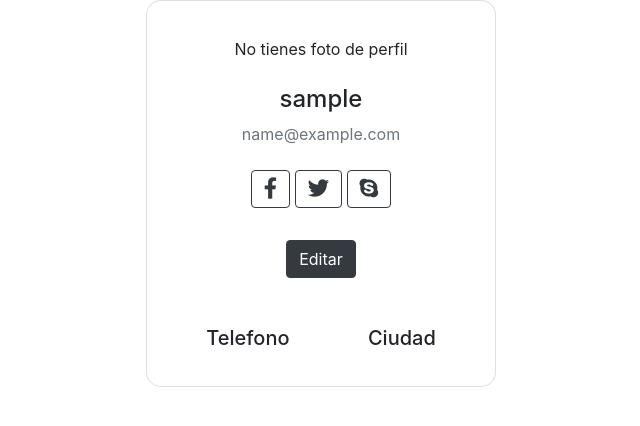
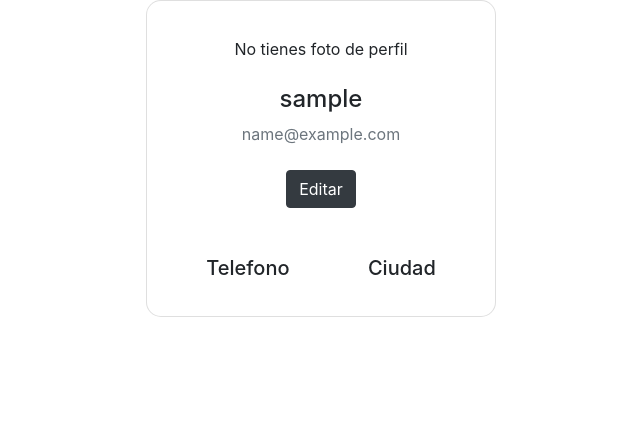
Before and after one commit to DylanYam033/KingCourier, a Django app: page /perfil/ in a window 1280 px wide. Shown: the part 146-572 px from the top of the page, without its empty margins (319-959 px from the left). Run offline with Django 4.2, Linux system fonts and the light colour scheme; the visitor is signed in with stand-in values (Sample User, id 1); parts of the project's set-up code (start-up, migrations or seed data) failed here and were passed over; some libraries are stand-ins or nearby versions.

Commit message:
se quito los facebok

```diff
--- a/frontend/templates/login/perfil.html
+++ b/frontend/templates/login/perfil.html
@@ -17,24 +17,14 @@
               <div class="mt-3 mb-4">
                   {% if user.profile_photo %}
                     <img src="{{user.profile_photo.url}}"
-                    class="rounded-circle img-fluid" style="width: 120px;" />
+                    class="rounded-circle img-fluid" style="width: 200px;" />
                   {% else %}
                     <p>No tienes foto de perfil</p>
                   {% endif %}
               </div>
               <h4 class="mb-2">{{user.username}}</h4>
               <p class="text-muted mb-4">{{user.email}}</p>
-              <div class="mb-4 pb-2">
-                <button type="button" class="btn btn-outline-dark btn-floating">
-                  <i class="fab fa-facebook-f fa-lg"></i>
-                </button>
-                <button type="button" class="btn btn-outline-dark btn-floating">
-                  <i class="fab fa-twitter fa-lg"></i>
-                </button>
-                <button type="button" class="btn btn-outline-dark btn-floating">
-                  <i class="fab fa-skype fa-lg"></i>
-                </button>
-              </div>
+
               <a class="btn btn-dark" href="{% url 'editar_perfil'%}" role="button">Editar</a>
               <div class="d-flex justify-content-between text-center mt-5 mb-2">
                 <div class="flex-fill">
```
